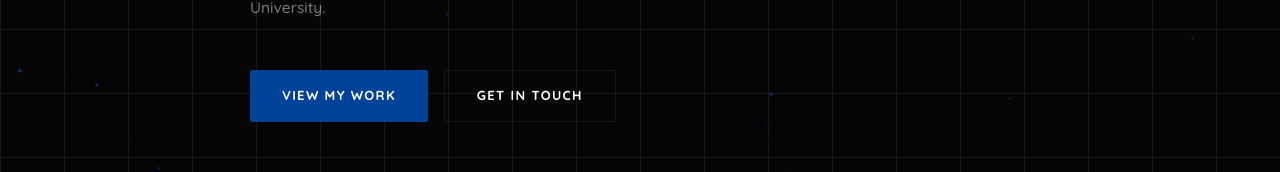
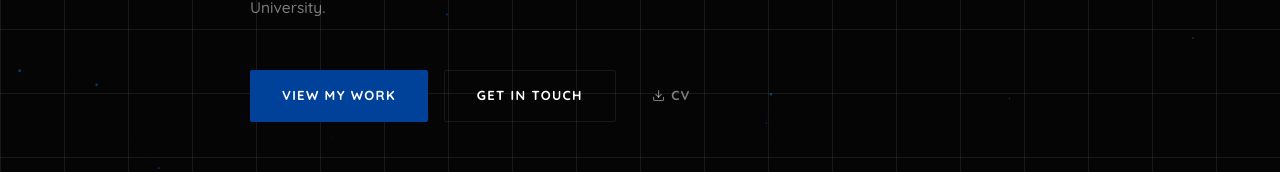
Before and after one commit to Dushimepaulette1/Paulette_Resume, a React (Vite) app: page / in a window 1280 px wide. Shown: the part 547-719 px from the top of the page. Built offline with nearby package versions, Linux system fonts and the light colour scheme.

Commit message:
feat: add CV download button to hero section

```diff
--- a/src/components/Hero.jsx
+++ b/src/components/Hero.jsx
@@ -1,8 +1,8 @@
 import { TypeAnimation } from 'react-type-animation'
-import { FiArrowDown } from 'react-icons/fi'
+import { FiArrowDown, FiDownload } from 'react-icons/fi'
 import Particles from './Particles'
 
-export default function Hero() {
+export default function Hero({ theme }) {
   const scrollToPortfolio = (e) => {
     e.preventDefault()
     document.getElementById('portfolio')?.scrollIntoView({ behavior: 'smooth' })
@@ -15,7 +15,7 @@ export default function Hero() {
 
   return (
     <section className="hero" id="home">
-      <Particles />
+      <Particles theme={theme} />
 
       <div className="container">
         <div className="hero-content">
@@ -53,6 +53,14 @@ export default function Hero() {
             <a href="#contact" className="btn-outline" onClick={scrollToContact}>
               Get In Touch
             </a>
+            <a
+              href="/Paulette_Dushime_CV.pdf"
+              download
+              className="btn-ghost"
+              aria-label="Download CV"
+            >
+              <FiDownload /> CV
+            </a>
           </div>
         </div>
       </div>
--- a/src/index.css
+++ b/src/index.css
@@ -145,6 +145,29 @@ section { padding: 7rem 0; }
 
 .btn-outline:hover {
   border-color: var(--accent);
+  color: var(--accent);
+  transform: translateY(-2px);
+}
+
+.btn-ghost {
+  display: inline-flex;
+  align-items: center;
+  gap: 0.4rem;
+  background: transparent;
+  color: var(--muted);
+  padding: 0.9rem 1.25rem;
+  border: none;
+  font-size: 0.82rem;
+  font-weight: 700;
+  letter-spacing: 0.08em;
+  text-transform: uppercase;
+  cursor: pointer;
+  font-family: 'Quicksand', sans-serif;
+  transition: color 0.3s, transform 0.3s;
+  text-decoration: none;
+}
+
+.btn-ghost:hover {
   color: var(--accent);
   transform: translateY(-2px);
 }
```
